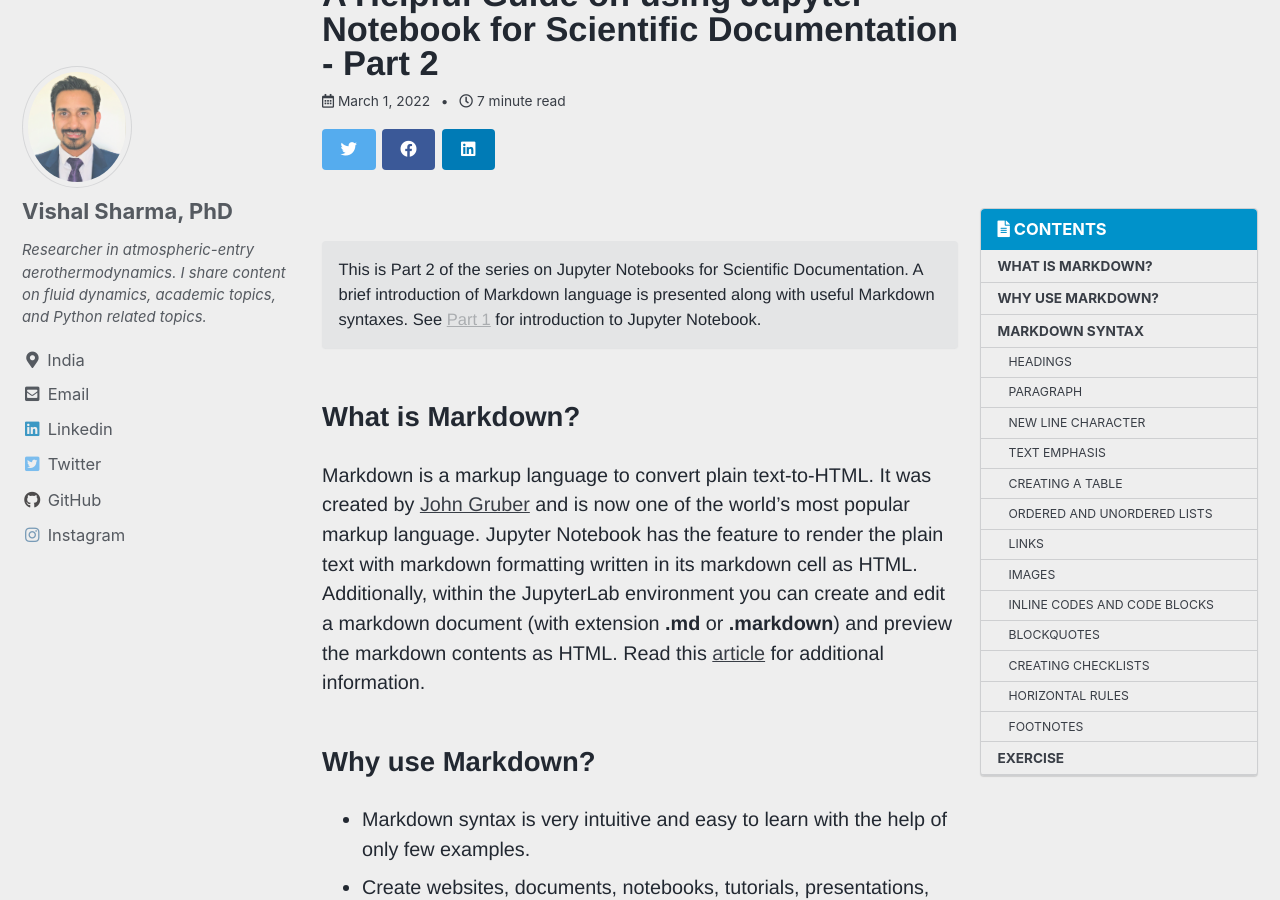
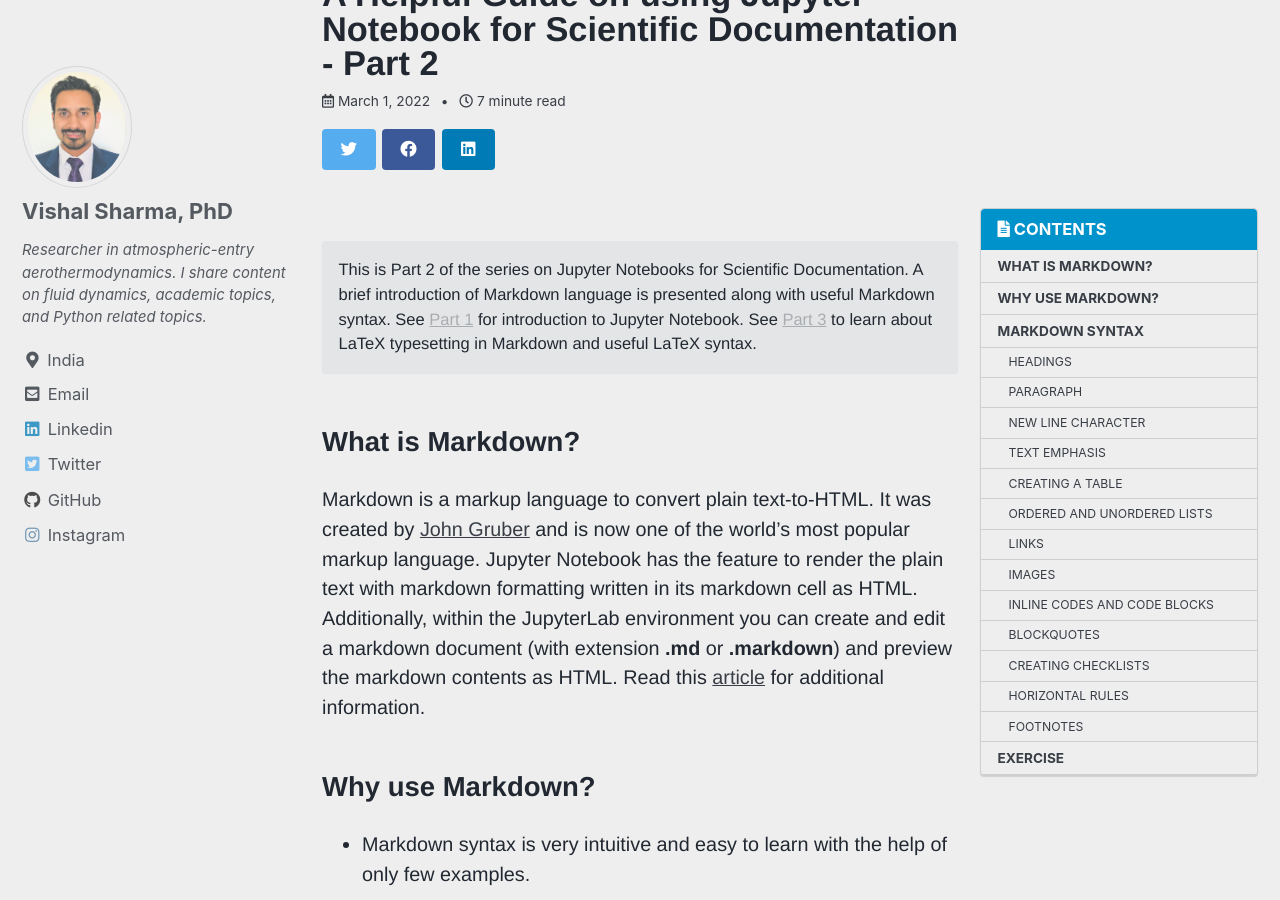
Before and after one commit to vxsharma-14/vxsharma-14.github.io, a Jekyll site: the page built from _posts/2022-03-01-guide-jupyter-notebook-for-scientific-writing-part-2.md, in a window 1280 px wide and 900 px high, scrolled down 924 px. Built offline with Jekyll 4.4.1, drawn with Linux system fonts in a browser that asks for light colours; cached includes are drawn as plain includes; comment, search, counter and statistics services are not loaded; some of the changed lines change nothing that is shown; some of the changed text lies outside the part shown.

Commit message:
added part 3 URL in the post

```diff
--- a/_posts/2022-03-01-guide-jupyter-notebook-for-scientific-writing-part-2.md
+++ b/_posts/2022-03-01-guide-jupyter-notebook-for-scientific-writing-part-2.md
@@ -16,7 +16,7 @@
   - Jupyter Notebooks
 ---
 
-This is Part 2 of the series on Jupyter Notebooks for Scientific Documentation. A brief introduction of Markdown language is presented along with useful Markdown syntaxes. See [Part 1](/jupyter%20notebooks/guide-jupyter-notebook-for-scientific-writing-part-1/) for introduction to Jupyter Notebook.
+This is Part 2 of the series on Jupyter Notebooks for Scientific Documentation. A brief introduction of Markdown language is presented along with useful Markdown syntax. See [Part 1](/jupyter%20notebooks/guide-jupyter-notebook-for-scientific-writing-part-1/) for introduction to Jupyter Notebook. See [Part 3](/jupyter%20notebooks/guide-jupyter-notebook-for-scientific-writing-part-3/) to learn about LaTeX typesetting in Markdown and useful LaTeX syntax.
 {: .notice}
 
 ## What is Markdown?
@@ -227,11 +227,11 @@
 
 *Example input:*
 
-``Slope of a line is given by the expression `y=mx+c` ``.
+``Print a message in Python using the `print()` function.``
 
 *Output:*
 
-Slope of a line is given by the expression `y=mx+c`.
+Print a message in Python using the `print()` function.
 
 A **Code block** consists of multiple lines of code statements or snippets. You may want to show a code block to your reader as codes instead of a plain texts. This can be done by placing the code block on a new line between three backtick characters at the beginning of the block and three at the end of the code block.
 
```
